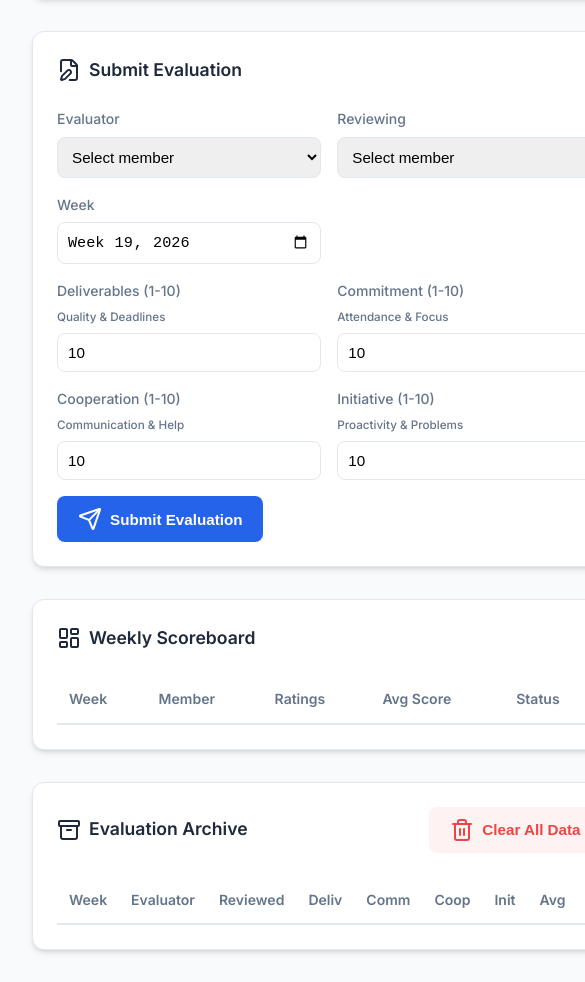
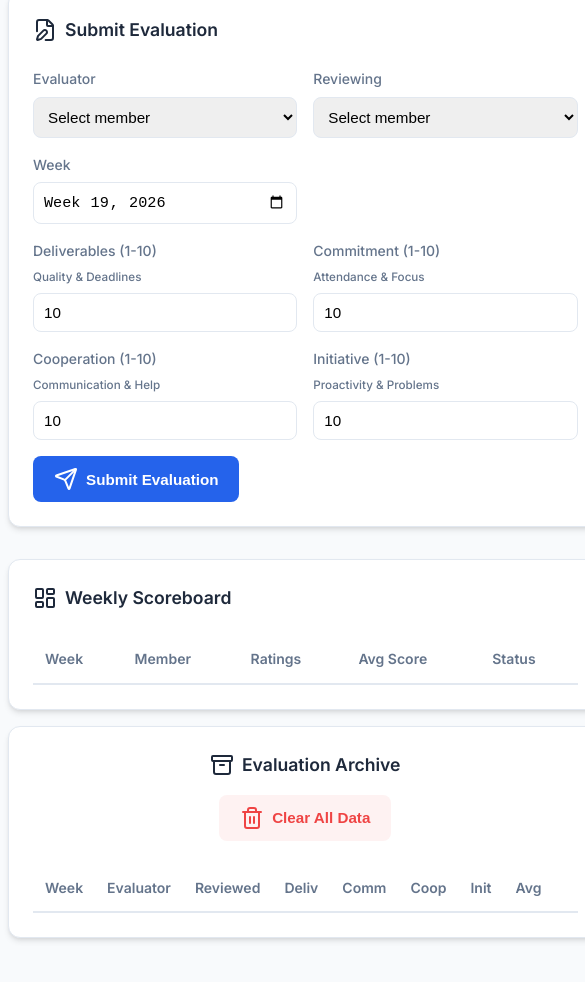
Before and after one commit to Elkess/PeerEvaluationSys, a plain HTML site: page index.html in a window 390 px wide. Shown: the part 597-1579 px from the top of the page, 585 px wide, since content can reach past the window. After the commit the page ends 1543 px from the top, so only its background shows below. Drawn offline with nearby package versions, Linux system fonts and the light colour scheme.

Commit message:
improve mobile responsiveness

```diff
--- a/index.html
+++ b/index.html
@@ -58,15 +58,44 @@
       main {
         max-width: 1200px;
         margin: 0 auto;
-        padding: 2rem;
+        padding: 1rem;
         display: grid;
-        grid-template-columns: 1fr 2fr;
-        gap: 2rem;
+        grid-template-columns: 1fr 1fr;
+        gap: 1.5rem;
       }
 
-      @media (max-width: 900px) {
+      @media (max-width: 1024px) {
         main {
           grid-template-columns: 1fr;
+          padding: 1rem;
+        }
+      }
+
+      @media (max-width: 640px) {
+        .navbar {
+          padding: 1rem;
+        }
+        main {
+          gap: 1rem;
+          padding: 0.5rem;
+        }
+        section {
+          padding: 1rem;
+          border-radius: 8px;
+        }
+        .grid {
+          grid-template-columns: 1fr;
+        }
+        table {
+          font-size: 0.75rem;
+        }
+        th, td {
+          padding: 0.5rem 0.25rem;
+        }
+        .header-actions {
+          flex-direction: column;
+          align-items: flex-start;
+          gap: 1rem;
         }
       }
 
```
